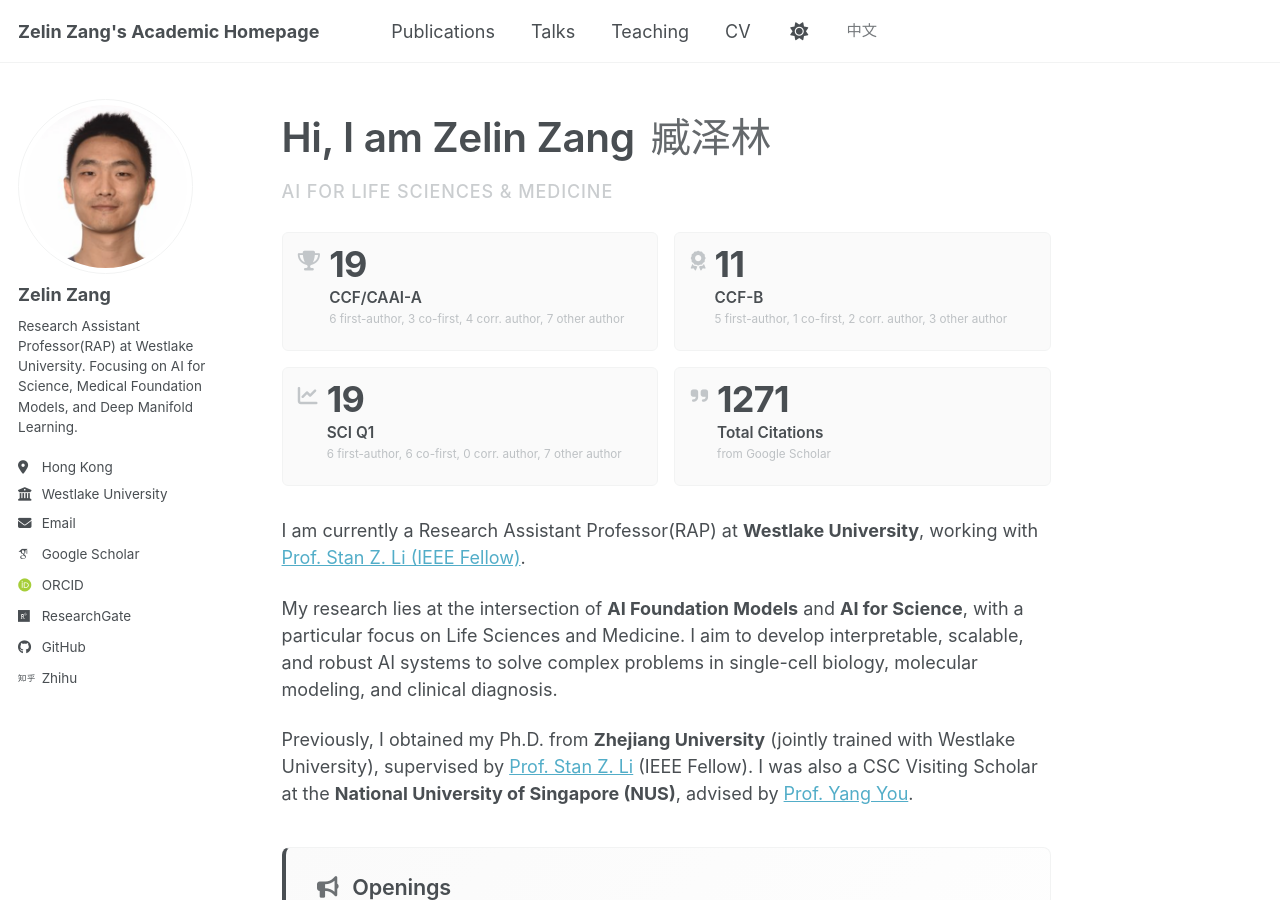
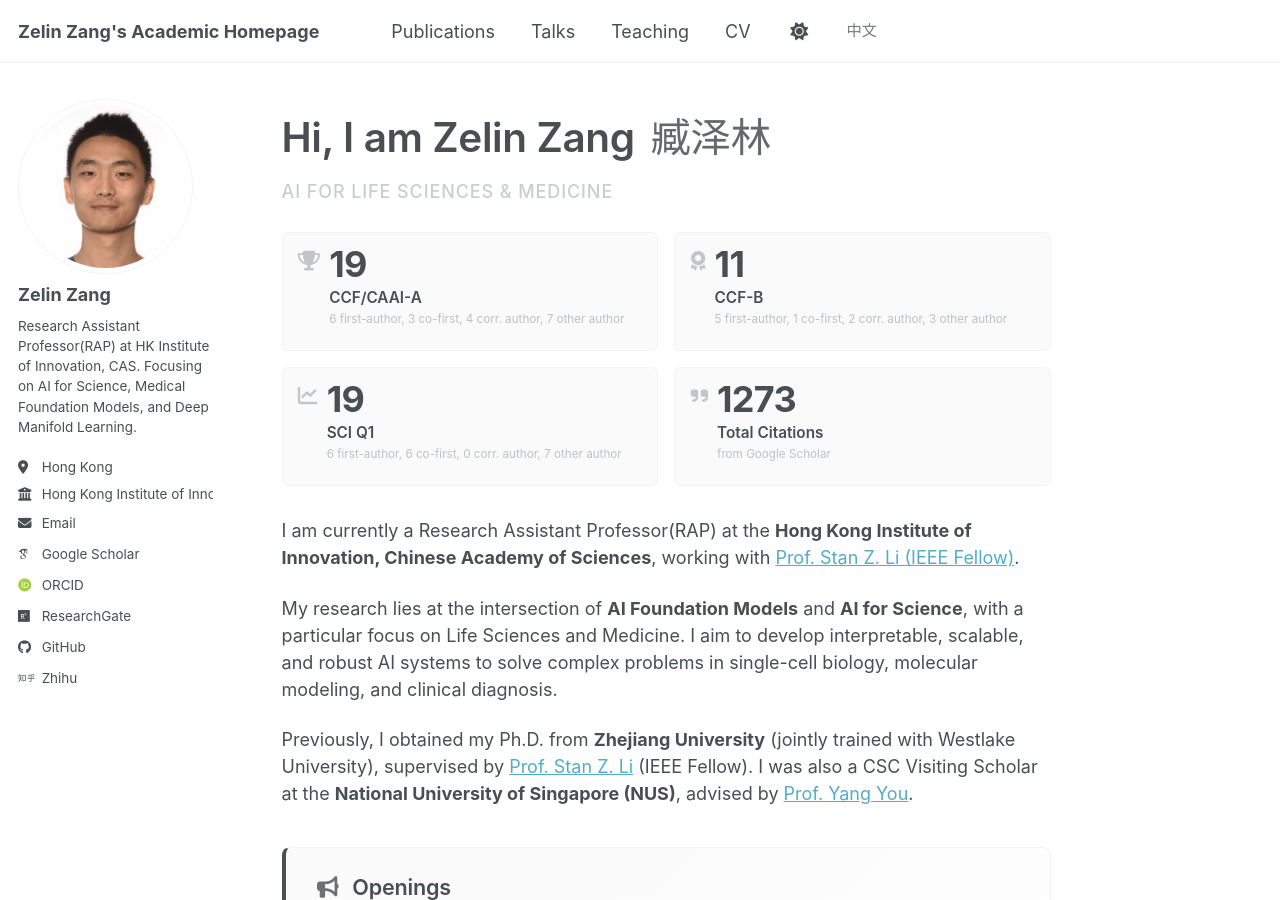
Before and after one commit to zangzelin/zangzelin.github.io, a Jekyll site: the page built from _pages/about.md, in a window 1280 px wide and 900 px high. Built offline with Jekyll 4.4.1, drawn with Linux system fonts in a browser that asks for light colours; some web fonts are replaced; a script bundle is joined from its source files by our own code; library files that are not in the unit come from our copies.

```diff
--- a/_config.yml
+++ b/_config.yml
@@ -26,9 +26,9 @@ author:
   avatar           : "zzl720.png"
   name             : "Zelin Zang"
   pronouns         : # example: "she/her"
-  bio              : "Research Assistant Professor(RAP) at Westlake University. Focusing on AI for Science, Medical Foundation Models, and Deep Manifold Learning."
+  bio              : "Research Assistant Professor(RAP) at HK Institute of Innovation, CAS. Focusing on AI for Science, Medical Foundation Models, and Deep Manifold Learning."
   location         : "Hong Kong"
-  employer         : "Westlake University"
+  employer         : "Hong Kong Institute of Innovation, CAS"
   uri              : # URL
   email            : "zangzelin@gmail.com"
 
--- a/_data/scholar.yml
+++ b/_data/scholar.yml
@@ -1,2 +1,2 @@
-citation_count: 1271
-citations: '1271'
+citation_count: 1273
+citations: '1273'
--- a/_pages/about.md
+++ b/_pages/about.md
@@ -14,7 +14,7 @@ redirect_from:
 
 {% include publication-stats.html %}
 
-I am currently a Research Assistant Professor(RAP) at **Westlake University**, working with [Prof. Stan Z. Li (IEEE Fellow)](https://scholar.google.com/citations?user=Y-nyLGIAAAAJ).
+I am currently a Research Assistant Professor(RAP) at the **Hong Kong Institute of Innovation, Chinese Academy of Sciences**, working with [Prof. Stan Z. Li (IEEE Fellow)](https://scholar.google.com/citations?user=Y-nyLGIAAAAJ).
 
 My research lies at the intersection of **AI Foundation Models** and **AI for Science**, with a particular focus on Life Sciences and Medicine. I aim to develop interpretable, scalable, and robust AI systems to solve complex problems in single-cell biology, molecular modeling, and clinical diagnosis.
 
```
Also changed, not shown: _pages/cv.md (+1 -1 lines), _pages/zh-about.md (+1 -1 lines), _pages/zh-cv.md (+1 -1 lines).
